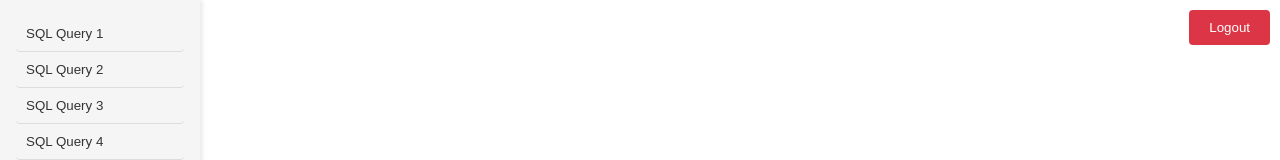
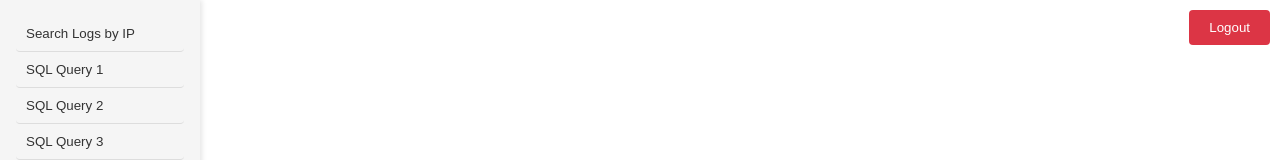
Before and after one commit to panosvlo/logdb, a React (Create React App) app in the folder logdb-dashboard/: page / in a window 1280 px wide. Shown: the top 160 px of the page. Built offline with nearby package versions, Linux system fonts and the light colour scheme; sample sign-in values are in the browser's storage.

Commit message:
Added the search logs by IP in the frontend

```diff
--- a/logdb-dashboard/src/apiConfig.js
+++ b/logdb-dashboard/src/apiConfig.js
@@ -1,4 +1,12 @@
 const apis = [
+  {
+    name: 'Search Logs by IP',
+    endpoint: '/api/logs/searchByIp',
+    params: [
+      { name: 'ip', type: 'text', placeholder: 'IP Address', value: '' }
+    ],
+    description: 'Search for all logs associated with a specific IP (source or destination).'
+  },
   {
     name: 'SQL Query 1',
     endpoint: '/api/logs/countByType',
```
